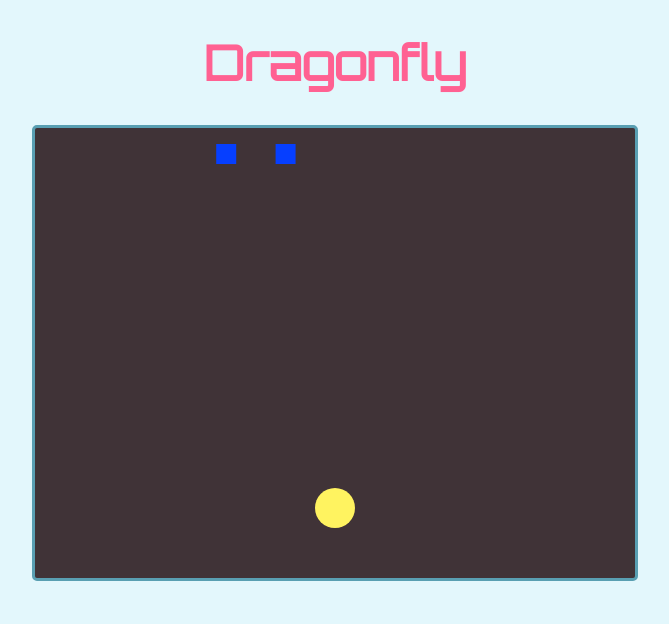
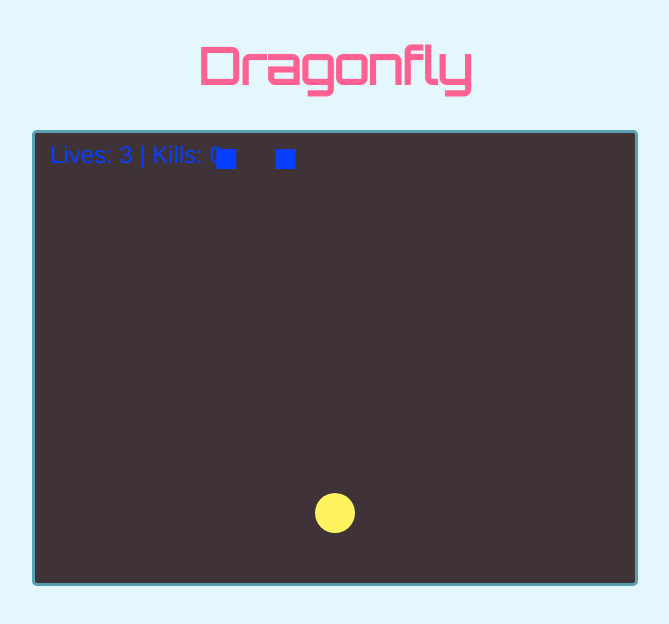
Before and after one commit to jaclynj/HTML5game, a plain HTML site: page index.html in a window 1280 px wide. Shown: the whole page, without its empty margins (305-974 px from the left). Drawn offline with nearby package versions, Linux system fonts and the light colour scheme.

Commit message:
added score and lives on screen and added game over text and press space to start

```diff
--- a/public/css/style.css
+++ b/public/css/style.css
@@ -2,7 +2,7 @@ body {
   background-color: #E3F7FC;
   color: #FF6192;
   font-family: 'Orbitron', sans-serif;
-  font-size: 12px;
+  font-size: 25px;
   margin: 0 auto;
   text-align: center;
 }
@@ -15,5 +15,5 @@ canvas {
 }
 
 h1 {
-  font-size: 4em;
+  font-size: 2em;
 }
--- a/public/javascripts/script.js
+++ b/public/javascripts/script.js
@@ -1,8 +1,9 @@
 // TODO:
 // [DONE] enemies keep coming after you shoot them
 // [DONE] make lose conditions/health (if you get hit a certain amount of times the game resets)
-// Display score and lives on screen
-// Display 'READY', 'BEGIN', 'GAME OVER' [click to start]
+// [DONE] Display score and lives on screen
+// [DONE] Display 'GAME OVER' and press space to start
+// Display 'READY', 'BEGIN',
 // spawn more enemies with time
 // faster enemies with time
 // pause
@@ -47,12 +48,20 @@ function update() {
   bulletDetectCollision(); //detects if bullet hits enemy
   enemyMovement();
   enemyDetectCollision();
-  loseConditions();
 }
 
 //DRAW
 function draw() {
+
   canvasContext.clearRect(0, 0, canvasElement.width, canvasElement.height);
+
+  //if player loses
+  if (lives < 1) {
+  loseConditions();
+
+  // else render the game normally
+  } else {
+    menu.draw();
     player.draw(); //runs draw function in player function
     enemy1.draw();
     enemy2.draw();
@@ -61,6 +70,7 @@ function draw() {
     if (playerBullets.length > 0) {
       for(var i=0; i<playerBullets.length; i++) {
         playerBullets[i].draw();
+      }
     }
   }
 }
@@ -85,6 +95,16 @@ var player = {
     // 0 is start drawing and Math is the circumference, false just means dont draw in wrong direction
     canvasContext.closePath(); //ends drawing
     canvasContext.fill(); //fills it
+  }
+};
+
+//SET MENU
+
+var menu = {
+  draw: function(){
+    canvasContext.font="24px Helvetica";
+    canvasContext.fillStyle="#063FFF";
+    canvasContext.fillText("Lives: "+lives+" | Kills: "+enemiesKilled, 15, 30);
   }
 };
 
@@ -133,7 +153,11 @@ function Bullet() {
 //LOSE CONDITIONS
 
 function loseConditions() {
-  if (lives < 1) {
+  canvasContext.font="24px Helvetica";
+  canvasContext.fillText("GAME OVER",230,canvasElement.height/2);
+  canvasContext.font="18px Helvetica";
+  canvasContext.fillText("Press space to play again",200,canvasElement.height/1.8);
+  if (32 in keysDown) {
     reset();
   }
 }
@@ -145,6 +169,7 @@ function reset() {
   player.y = 380;
   player.color = "#FFF360";
   lives = 5;
+  enemiesKilled = 0;
   enemy1.y = -100;
   enemy1.x = 32 + (Math.random() * (canvasElement.width - 64));
   enemy2.y = -100;
```
Lines whose indentation alone changed are shown as unchanged.
